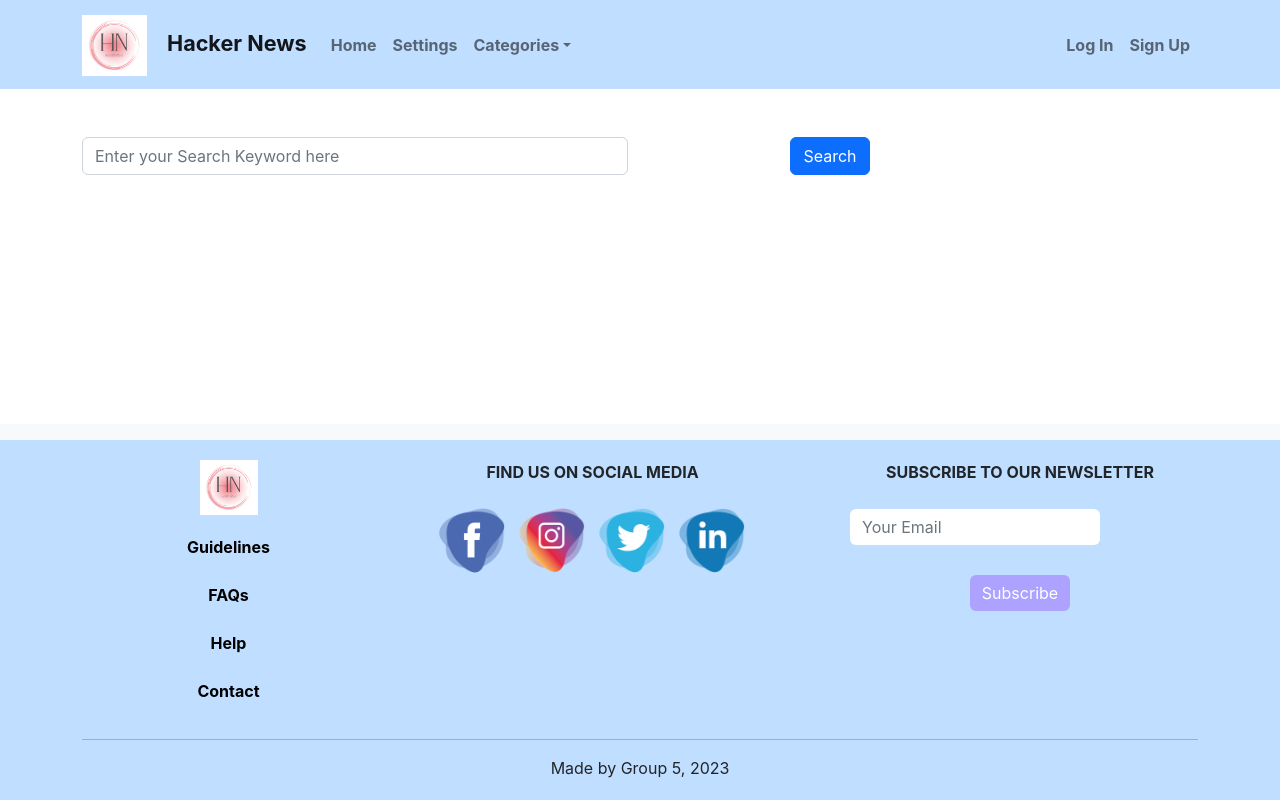
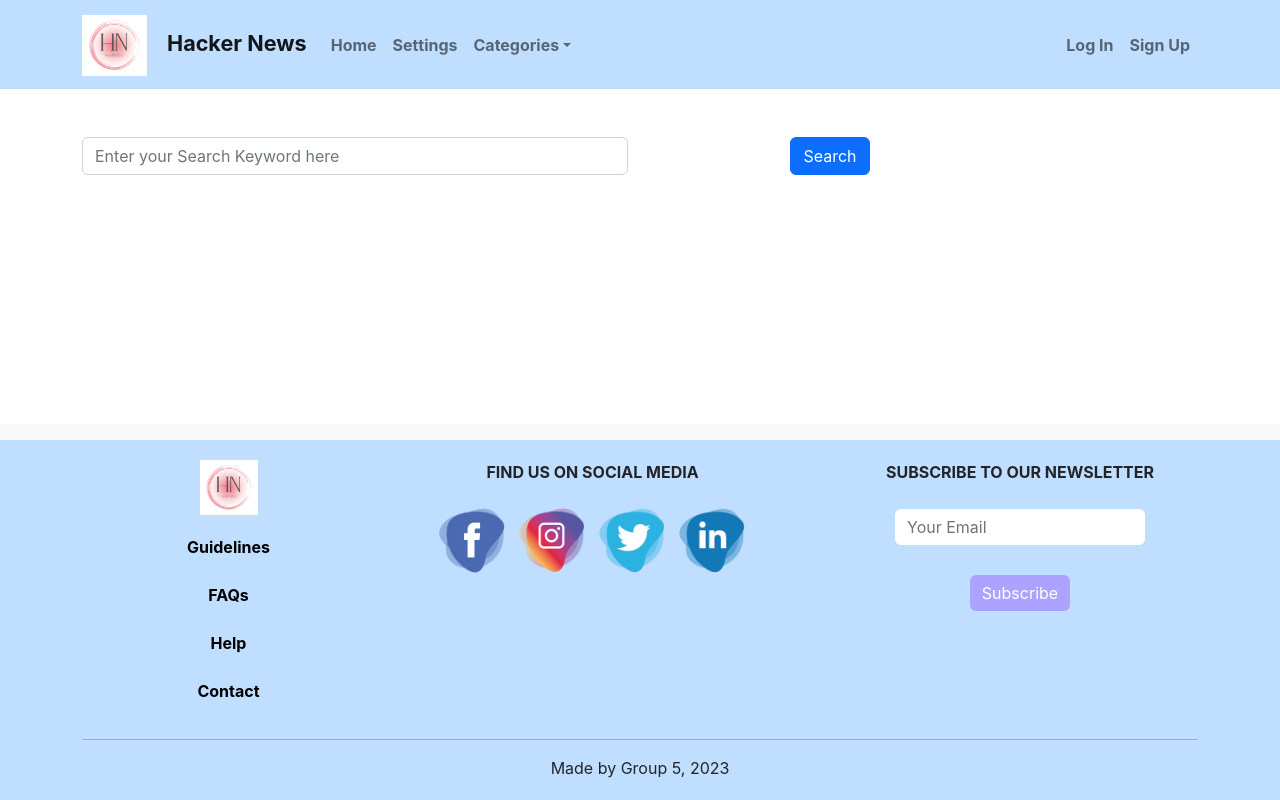
Before and after one commit to SK-tec/hackernews, a React (Create React App) app: page / in a window 1280 px wide. Built offline with nearby package versions, Linux system fonts and the light colour scheme; the HTML template or start-up script is replaced by a standard one.

Commit message:
Update Footer.js
Input field alighned center

```diff
--- a/src/components/Footer.js
+++ b/src/components/Footer.js
@@ -60,7 +60,7 @@ const Footer = ({ content }) => {
                 </p>
                 <input
                   type="email"
-                  className="form-control"
+                  className="form-control mx-auto"
                   placeholder="Your Email"
                 />
                 <button type="button" className="btn btn-primary">
```
